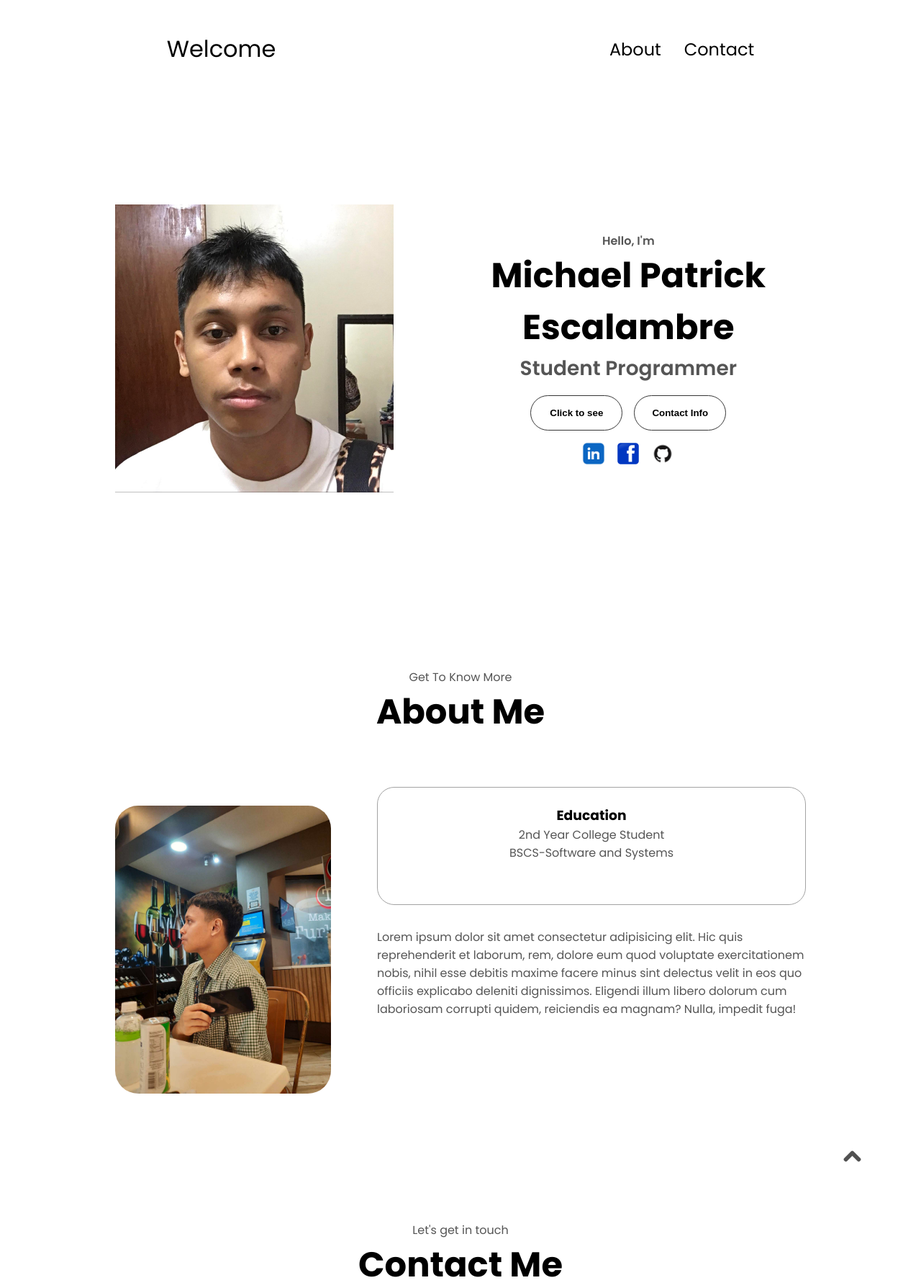
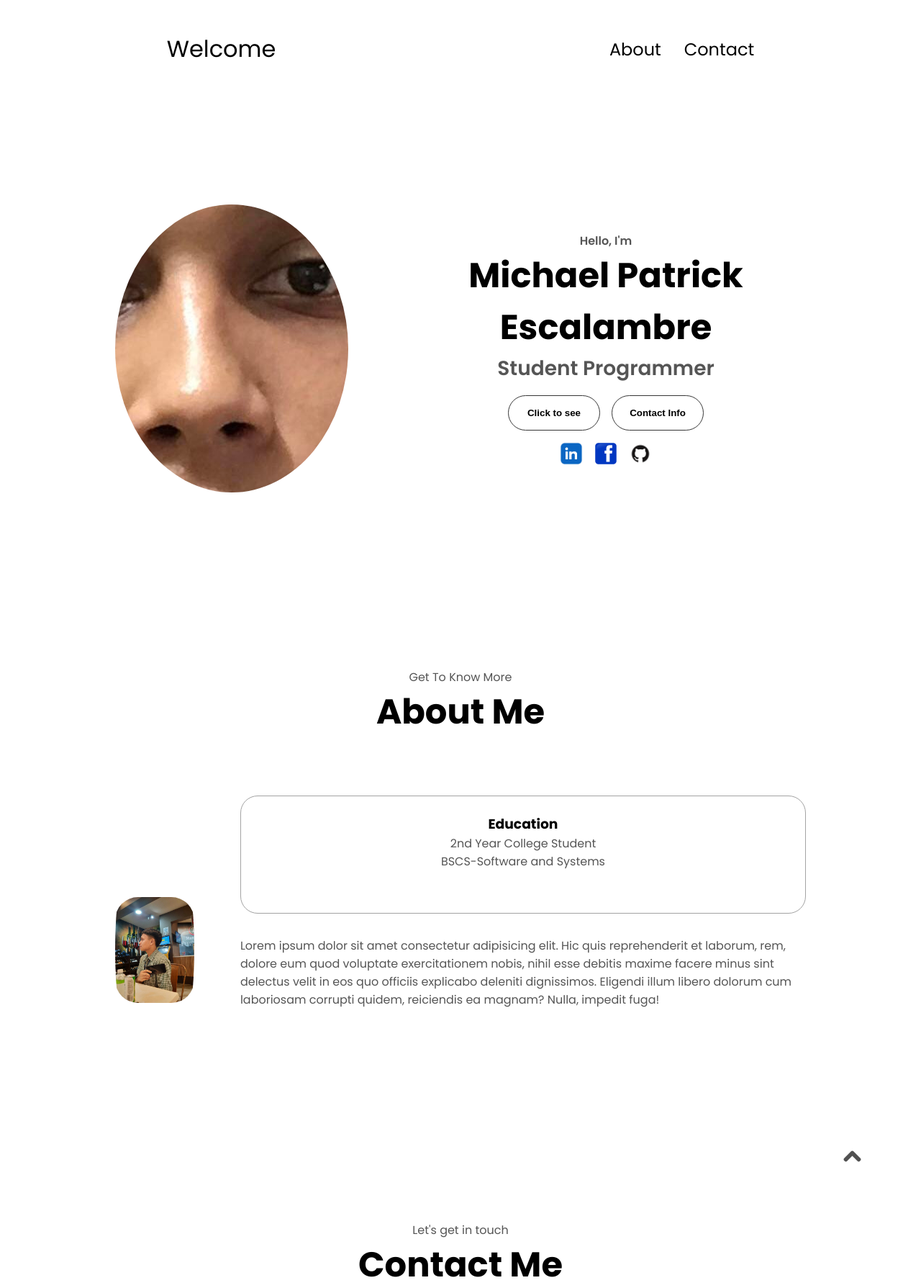
Before and after one commit to kiroVal/lab2, a PHP site: page / in a window 1280 px wide. Shown: the top 1789 px of the page at 72% size. Run offline with PHP 8.4, Linux system fonts and the light colour scheme.

Commit message:
updated week3

```diff
--- a/week3/style.css
+++ b/week3/style.css
@@ -163,15 +163,20 @@ section {
   height: 80vh;
 }
 
-.profile {
-  border-radius: 2rem;
+.section__pic-container {
+  display: flex;
+  align-items: center;
+  justify-content: center;
+  height: 200px;
+  width: 200px;
+  border-radius: 50%;
+  overflow: hidden;
 }
 
-.section__pic-container {
-  display: flex;
-  height: 400px;
-  width: 400px;
-  margin: auto 0;
+.about-pic {
+  border-radius: 50%;
+  max-width: 100%;
+  height: auto;
 }
 
 .section__text {
```
